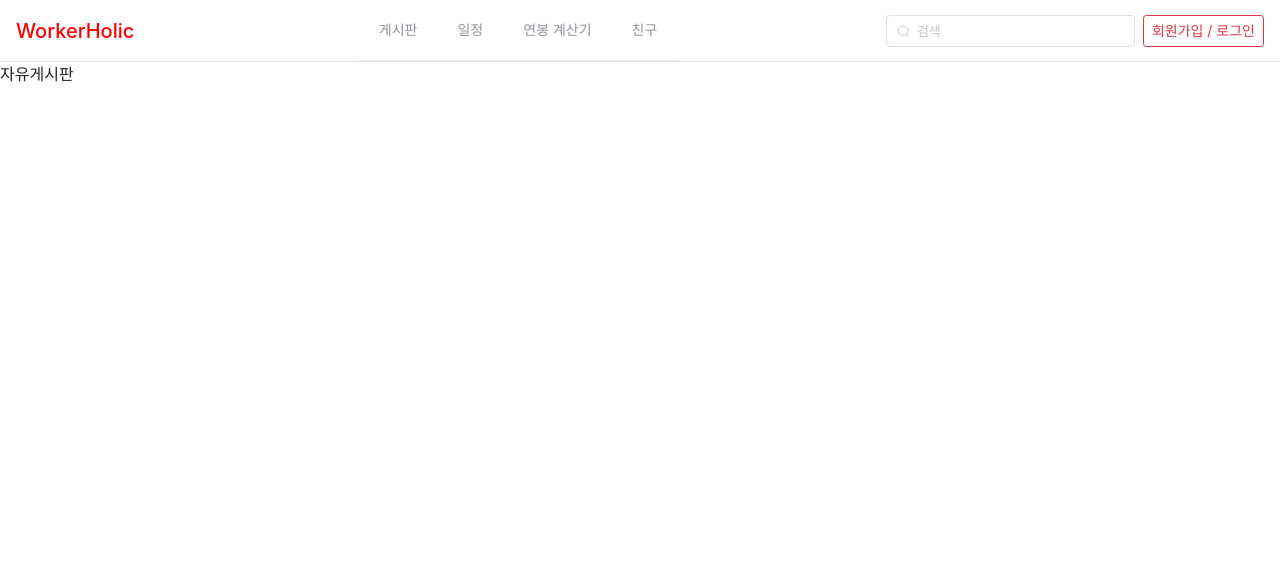
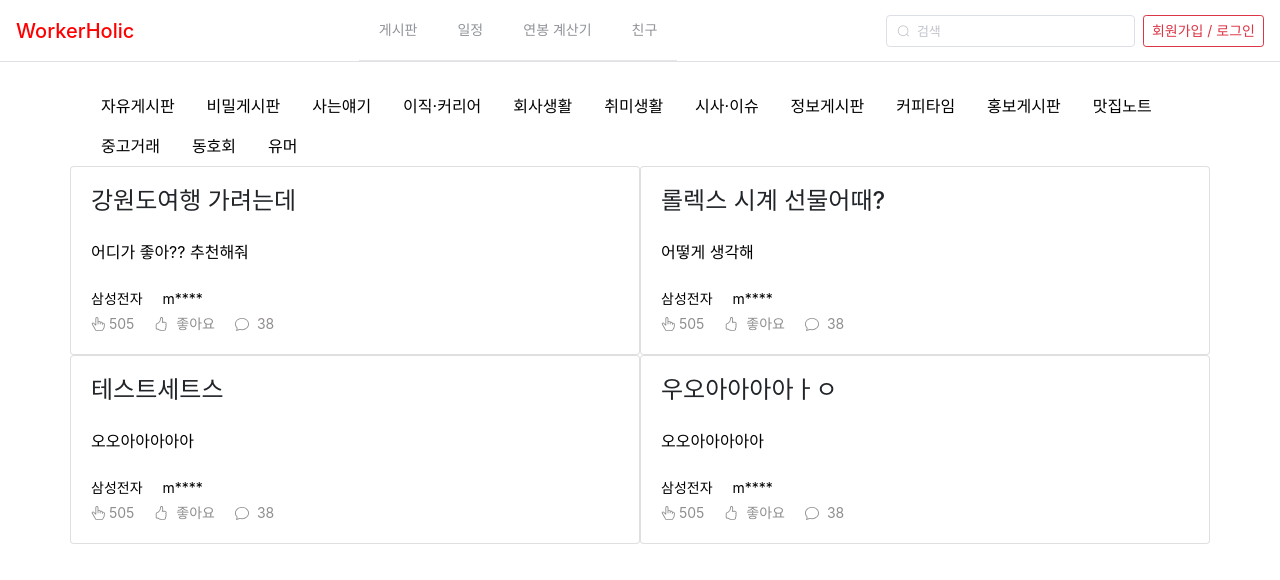
Before and after one commit to skarbgud/TodayWorker, a Vue app in the folder frontend/: page /freeboard in a window 1280 px wide. Shown: the top 580 px of the page. Built offline with nearby package versions, Linux system fonts and the light colour scheme.

Commit message:
[FE] 더보기 상세구현

```diff
--- /dev/null
+++ b/frontend/src/views/components/cards/CardList.vue
@@ -0,0 +1,53 @@
+<template>
+ <div>
+  <b-card :title="post.title" class="card-link">
+
+      <b-card-text class="mt-4 mb-4">
+        <b-link  class="card-link">
+        {{post.content}}
+        </b-link>
+      </b-card-text>
+
+    <!--유저 정보-->
+    <div class="user-info">
+        <a href="#" class="card-link">삼성전자</a>
+        <b-link href="#" class="card-link">m****</b-link><br>
+    </div>
+
+    <!-- 조회수, 좋아요, 댓글 갯수-->
+    <div class="icon-color mt-1">
+    <b-icon class="ml-0 " icon="hand-index-thumb" /> 505
+     <b-icon class="mx-2 ml-3 " icon="hand-thumbs-up"/>좋아요
+     <b-icon class="mx-2 ml-3 " icon="chat"/>38
+    </div>
+  </b-card>
+</div>
+</template>
+
+<script>
+export default {
+    props:{
+     post: {
+      type: Object,
+    },
+    },
+    data() {
+        return {
+
+        }
+    }
+}
+</script>
+
+<style>
+.icon-color{
+    color:rgb(145, 141, 141);
+    font-size: 14px;
+}
+a{
+ color: black;
+}
+.user-info {
+    font-size: 14px;
+}
+</style>
--- /dev/null
+++ b/frontend/src/views/components/navBar.vue
@@ -0,0 +1,34 @@
+<template>
+  <div>
+
+    <b-nav>
+        <b-nav-item v-for="(title,index) in cardTitles" :key="index" class="item" @click="golive(index)">
+            {{cardTitles[index].title}}
+        </b-nav-item>
+  </b-nav>
+</div>
+</template>
+
+<script>
+import cardTitles from '@/constant/index';
+
+export default {
+    data() {
+        return{
+            cardTitles,
+        }
+    },
+     methods: {
+    golive(index) {
+            console.log(this.cardTitles[index]);
+            this.$router.push(this.cardTitles[index].path).catch(() => {});
+      },
+    }
+}
+</script>
+
+<style>
+.item:hover {
+ border-bottom: 2px solid #0b0c0c;
+}
+</style>
--- a/frontend/src/views/content/templates/freeboard/index.vue
+++ b/frontend/src/views/content/templates/freeboard/index.vue
@@ -1,15 +1,60 @@
 <template>
   <div>
-    자유게시판
+     <b-container>
+      <div style="justify-content-md-center" class="mt-4">
+        <nav-bar></nav-bar>
+        <b-row
+          align-h="center"
+          class="justify-content-center"
+          cols="1"
+          cols-sm="1"
+          cols-md="2"
+          cols-lg="2"
+        >
+          <b-col
+            class="pr-0 pl-0"
+            v-for="(title, index) in post"
+            :key="index"
+          >
+            <card-list :post="post[index]"></card-list>
+          </b-col>
+        </b-row>
+      </div>
+    </b-container>
   </div>
+
 </template>
 
 <script>
+import CardList from '../../../components/cards/CardList.vue';
+import NavBar from '../../../components/navBar.vue';
 export default {
+  components: { CardList, NavBar },
   name: 'FreeBoard',
   data() {
     return {
-
+        post: [
+          {
+          "index":1,
+          "title": "강원도여행 가려는데",
+          "content": "어디가 좋아?? 추천해줘"
+          },
+          {
+          "index":2,
+          "title": "롤렉스 시계 선물어때?",
+          "content": "어떻게 생각해"
+          },
+          {
+          "index":3,
+          "title": "테스트세트스",
+          "content": "오오아아아아아"
+          },
+          {
+          "index":4,
+          "title": "우오아아아아ㅏㅇ",
+          "content": "오오아아아아아"
+          }
+        ]
     };
   },
   methods: {
@@ -19,5 +64,4 @@ export default {
 </script>
 
 <style>
-
 </style>
```
